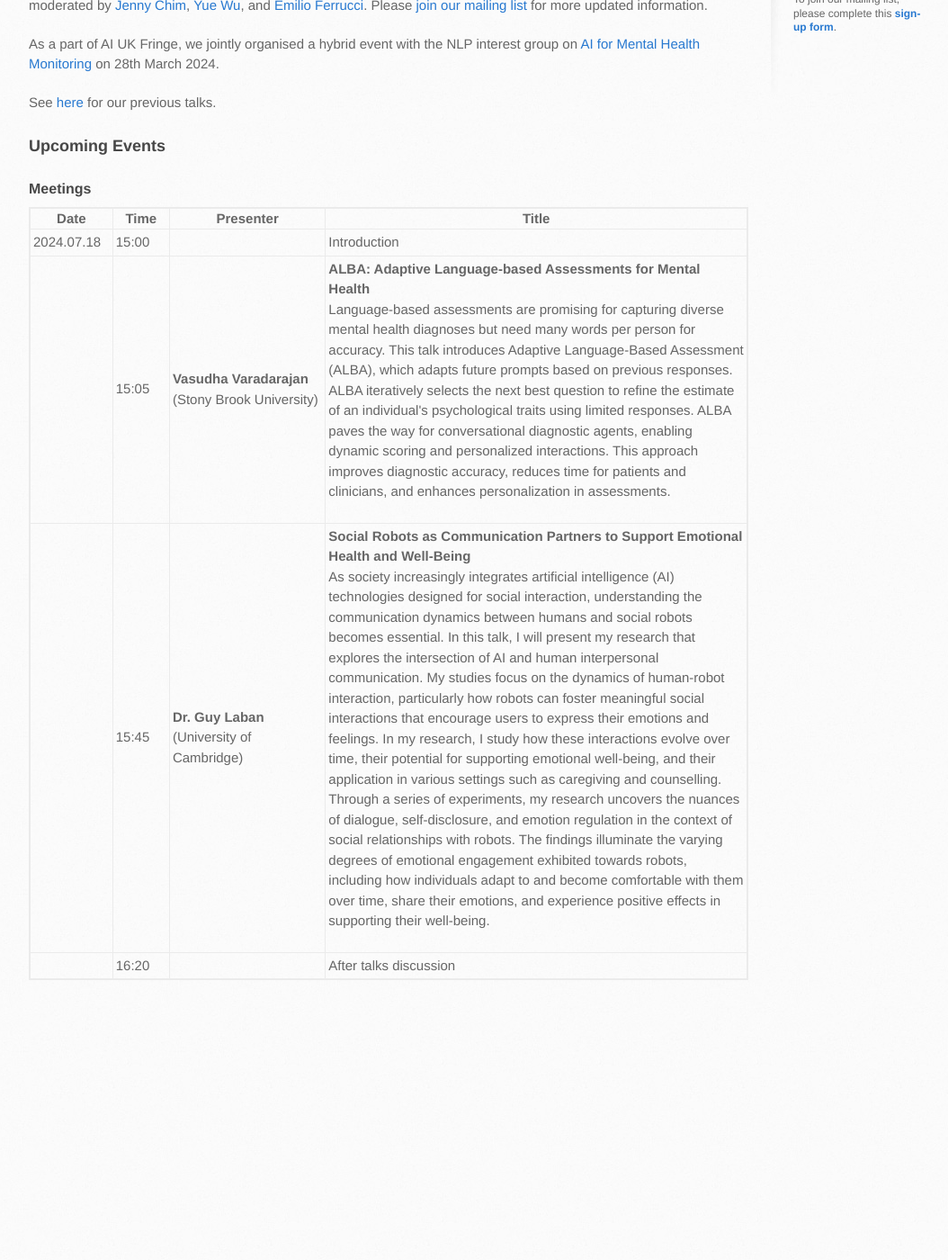
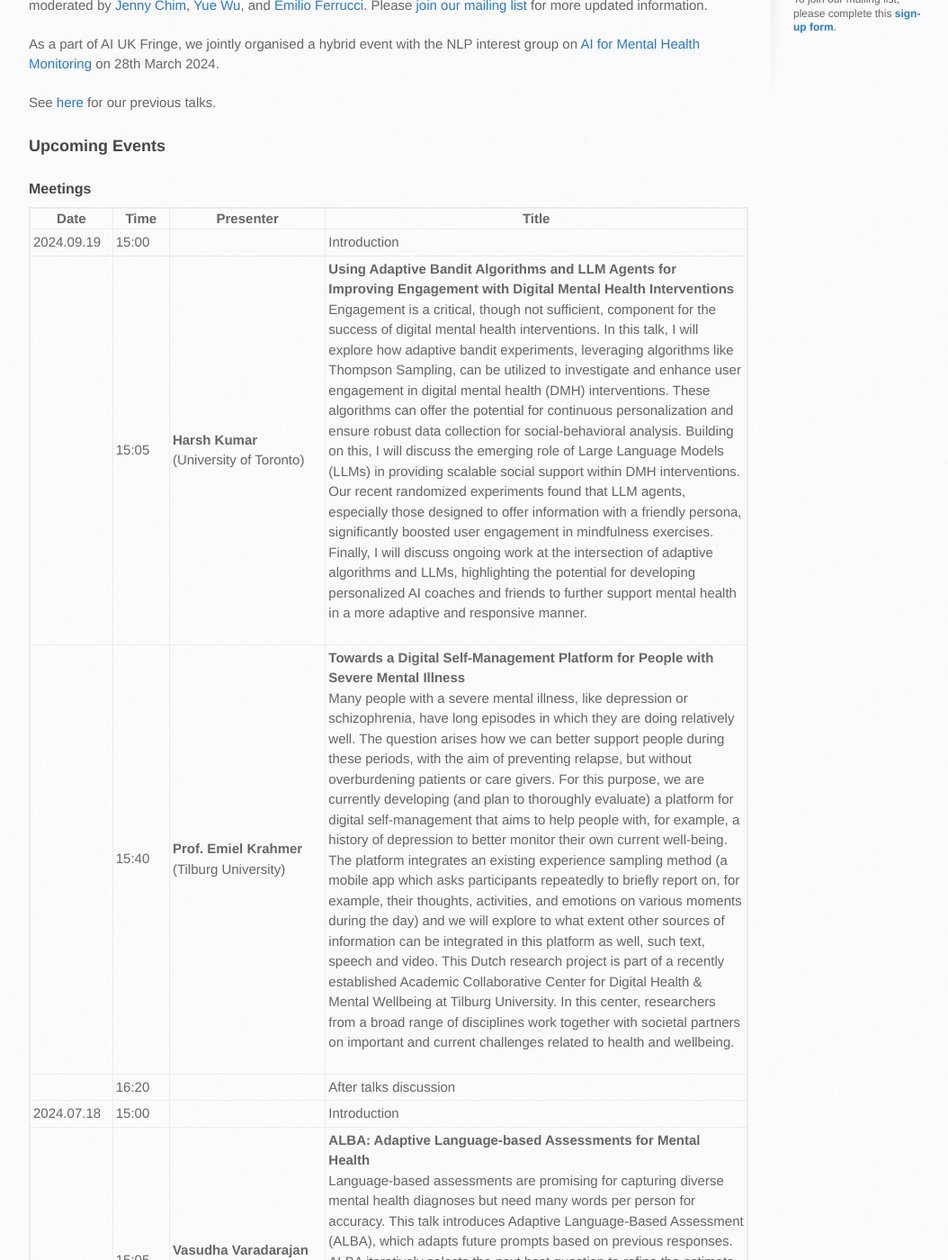
Before and after one commit to turing-ds4mh/turing-ds4mh.github.io, a Jekyll site: the page built from index.md, in a window 1280 px wide and 1400 px high, scrolled down 519 px. Shown: the whole window at 90% size, without its empty margins (108-1162 px from the left). Built offline with Jekyll 4.4.1, drawn with Linux system fonts in a browser that asks for light colours; before the commit the page ends 1631 px from its top, so only the background shows below that.

Commit message:
Sep 2024

```diff
--- a/_data/talks_2024.yml
+++ b/_data/talks_2024.yml
@@ -1,4 +1,19 @@
 meetings:
+  - date: "2024.09.19"
+    start: "15:00"
+    end: "16:20"
+    is_upcoming: true
+    details:
+    - time: "15:05"
+      title: "Using Adaptive Bandit Algorithms and LLM Agents for Improving Engagement with Digital Mental Health Interventions"
+      speaker: "Harsh Kumar"
+      affiliation: "University of Toronto"
+      abstract: "Engagement is a critical, though not sufficient, component for the success of digital mental health interventions. In this talk, I will explore how adaptive bandit experiments, leveraging algorithms like Thompson Sampling, can be utilized to investigate and enhance user engagement in digital mental health (DMH) interventions. These algorithms can offer the potential for continuous personalization and ensure robust data collection for social-behavioral analysis. Building on this, I will discuss the emerging role of Large Language Models (LLMs) in providing scalable social support within DMH interventions. Our recent randomized experiments found that LLM agents, especially those designed to offer information with a friendly persona, significantly boosted user engagement in mindfulness exercises. Finally, I will discuss ongoing work at the intersection of adaptive algorithms and LLMs, highlighting the potential for developing personalized AI coaches and friends to further support mental health in a more adaptive and responsive manner."
+    - time: "15:40"
+      title: "Towards a Digital Self-Management Platform for People with Severe Mental Illness"
+      speaker: "Prof. Emiel Krahmer"
+      affiliation: "Tilburg University"
+      abstract: "Many people with a severe mental illness, like depression or schizophrenia, have long episodes in which they are doing relatively well. The question arises how we can better support people during these periods, with the aim of preventing relapse, but without overburdening patients or care givers. For this purpose, we are currently developing (and plan to thoroughly evaluate) a platform for digital self-management that aims to help people with, for example, a history of depression to better monitor their own current well-being. The platform integrates an existing experience sampling method (a mobile app which asks participants repeatedly to briefly report on, for example, their thoughts, activities, and emotions on various moments during the day) and we will explore to what extent other sources of information can be integrated in this platform as well, such text, speech and video. This Dutch research project is part of a recently established Academic Collaborative Center for Digital Health & Mental Wellbeing at Tilburg University. In this center, researchers from a broad range of disciplines work together with societal partners on important and current challenges related to health and wellbeing."
   - date: "2024.07.18"
     start: "15:00"
     end: "16:20"
```
